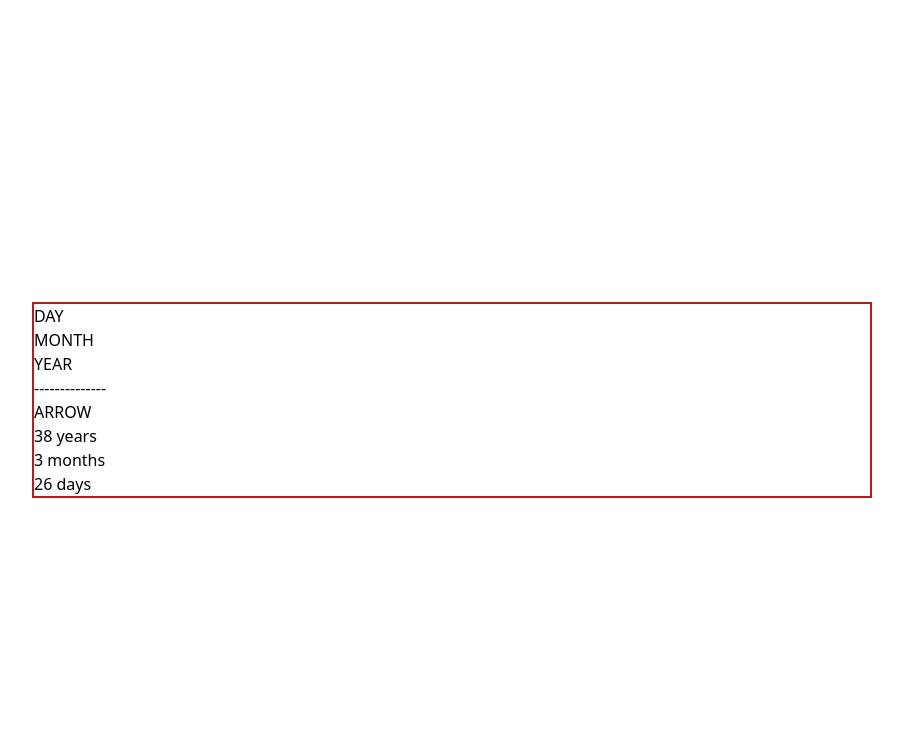
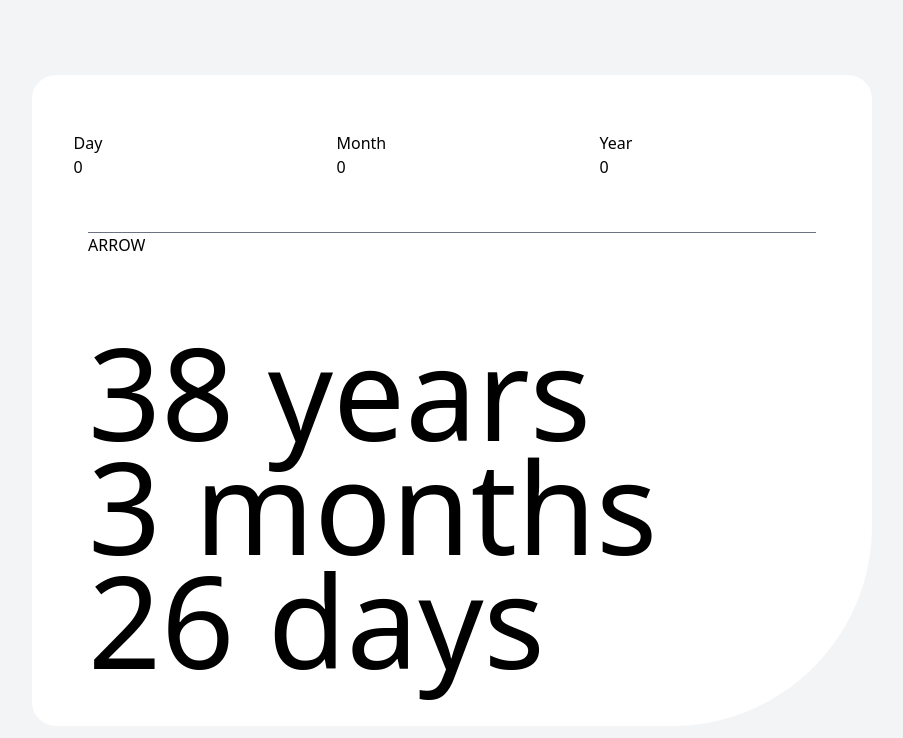
Before and after one commit to MarkosComK/age-callculator-app, a JavaScript app: page / in a window 1280 px wide. Shown: the top 738 px of the page, without its empty margins (188-1091 px from the left). Built offline with nearby package versions, Linux system fonts and the light colour scheme; the HTML template or start-up script is replaced by a standard one.

Commit message:
basic tailwind usage

```diff
--- a/src/App.js
+++ b/src/App.js
@@ -1,25 +1,44 @@
 
 function App() {
   return (
-    <div className="w-full h-screen flex justify-center items-center ">
-      <section className="max-w-840 w-11/12 border-solid border-2 border-red-700">
-        <div className="">
-          <div>DAY</div>
-          <div>MONTH</div>
-          <div>YEAR</div>
-        </div>
-        <div>
+    <div className="w-full h-screen flex justify-center items-center bg-gray-100">
+      <section className="max-w-840 w-11/12 h-651  flex justify-center items-center flex-col bg-white rounded-br-200 rounded-3xl p-14">
+        <div className="w-full h-101 flex justify-center gap-x-8">
           <div>
-            --------------
+            <p>
+              Day
+            </p>
+            <fieldset>
+              <input type="number" value={0}/>
+            </fieldset>
           </div>
           <div>
+            <p>
+              Month
+            </p>
+            <fieldset>
+              <input type="number" value={0}/>
+            </fieldset>
+          </div>
+          <div>
+            <p>
+              Year
+            </p>
+            <fieldset>
+              <input type="number" value={0}/>
+            </fieldset>
+          </div>
+        </div>
+        <div className="w-full h-24">
+          <div className="w-full h-px bg-gray-500 relative"></div>
+          <div className=" top-0">
             ARROW
           </div>
         </div>
-        <div>
-          <div>38 years</div>
-          <div>3 months</div>
-          <div>26 days</div>
+        <div className="h-342 w-full flex flex-col justify-center text-9xl text-left">
+          <div className="h-1/3">38 years</div>
+          <div className="h-1/3">3 months</div>
+          <div className="h-1/3">26 days</div>
         </div>
       </section>
     </div>
--- a/src/index.css
+++ b/src/index.css
@@ -9,4 +9,16 @@
   .w-840 {
     width: 840px;
   }
+  .h-651 {
+    height: 651px;
+  }
+  .h-101 {
+    height: 101px;
+  }
+  .h-342 {
+    height: 342px;
+  }
+  .rounded-br-200{
+    border-bottom-right-radius: 200px;
+  }
 }
```
